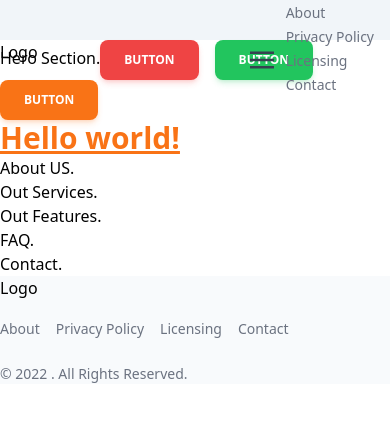
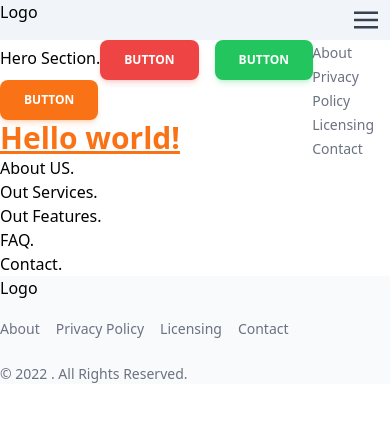
Before and after one commit to aoigj100a/aoigj100-website, a Next.js app: page / in a window 390 px wide. Both pictures are taken after a click on the button 366 px from the left and 20 px from the top of the page. Shown: the top 422 px of the page. Built offline with nearby package versions, Linux system fonts and the light colour scheme.

Commit message:
feat : mobile fixed

```diff
--- a/src/components/common/menu/Menu.tsx
+++ b/src/components/common/menu/Menu.tsx
@@ -1,6 +1,6 @@
 export const Menu = () => {
   return (
-    <ul className="lg:flex lg:w-unset lg:relative lg:top-[8px] flex-wrap items-center mb-6 sm:absolute sm:right-0 sm:top-[40px] sm:block">
+    <ul className="lg:flex lg:w-unset lg:relative lg:top-[8px] flex-wrap items-center mb-6 absolute right-0 top-[40px] block">
       <li>
         <a
           href="#"
--- a/src/components/header/Header.tsx
+++ b/src/components/header/Header.tsx
@@ -9,6 +9,8 @@ const Header = () => {
     // min-width: 1024px
     if (window.innerWidth > 1024) {
       setIsOpenMenu(true);
+    }else{
+      setIsOpenMenu(false);
     }
   }, []);
 
```
